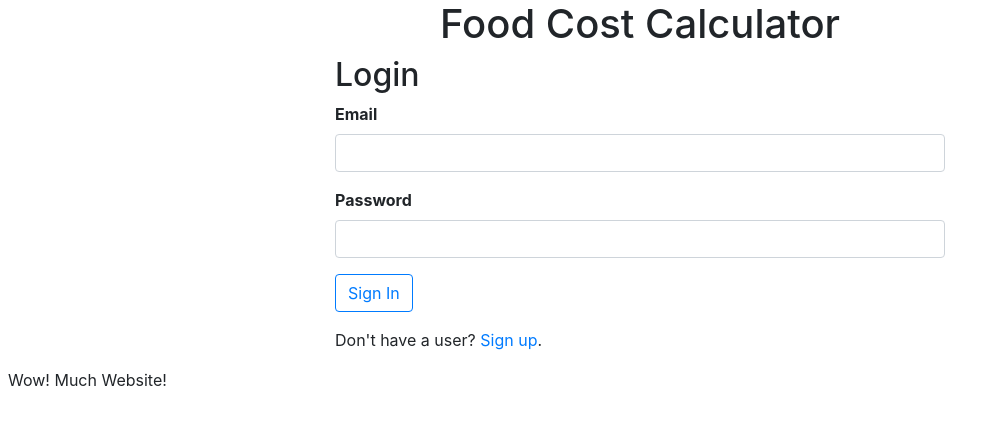
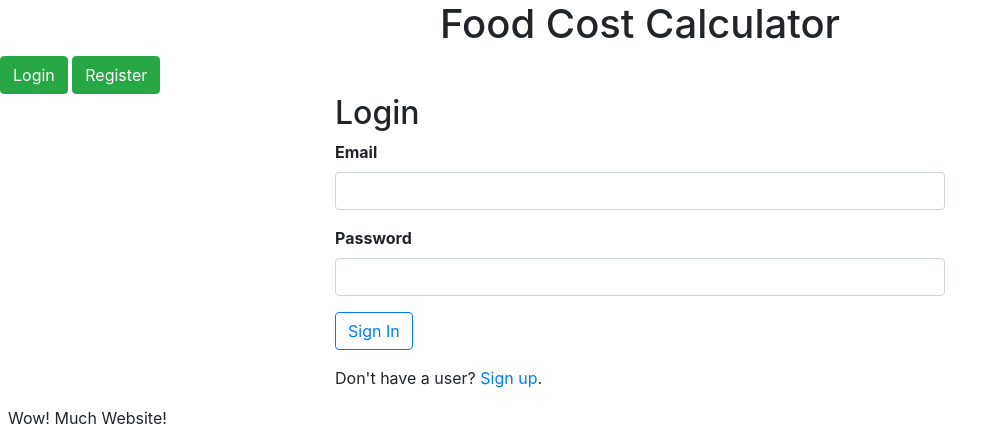
Before and after one commit to ShiZinDle/ProductCostCalculator, a Flask app: page /login in a window 1280 px wide. Shown: the top 427 px of the page, without its empty margins (0-1008 px from the left). Run offline with Flask 2, Linux system fonts and the light colour scheme.

Commit message:
Added logout

```diff
--- a/product_cost_calculator/templates/base.j2
+++ b/product_cost_calculator/templates/base.j2
@@ -11,6 +11,14 @@
   <body>
     <header>
       <h1 class='text-center'>Food Cost Calculator</h1>
+      <nav class=''>
+        {% if current_user.is_authenticated %}
+        <a href='{{ url_for('logout') }}'><button class='btn btn-success'>Logout</button></a>
+        {% else %}
+          <a href='{{ url_for('login') }}'><button class='btn btn-success'>Login</button></a>
+          <a href='{{ url_for('register') }}'><button class='btn btn-success'>Register</button></a>
+        {% endif %}
+      </nav>
     </header>
     {% with messages = get_flashed_messages(with_categories=True) %}
       {% if messages %}
--- a/product_cost_calculator/views.py
+++ b/product_cost_calculator/views.py
@@ -5,6 +5,10 @@ import product_cost_calculator.db_funcs as db_funcs
 from product_cost_calculator import app
 from product_cost_calculator.forms import LoginForm, RegisterForm
 
+
+@app.route('/')
+def home():
+    return render_template('base.j2')
 
 @app.route('/register', methods=['GET', 'POST'])
 def register() -> str:
@@ -34,6 +38,7 @@ def login() -> str:
 @app.route('/logout')
 def logout():
     logout_user()
+    return redirect(url_for('home'))
 
 
 @app.route('/product/<int:product_id>')
```
